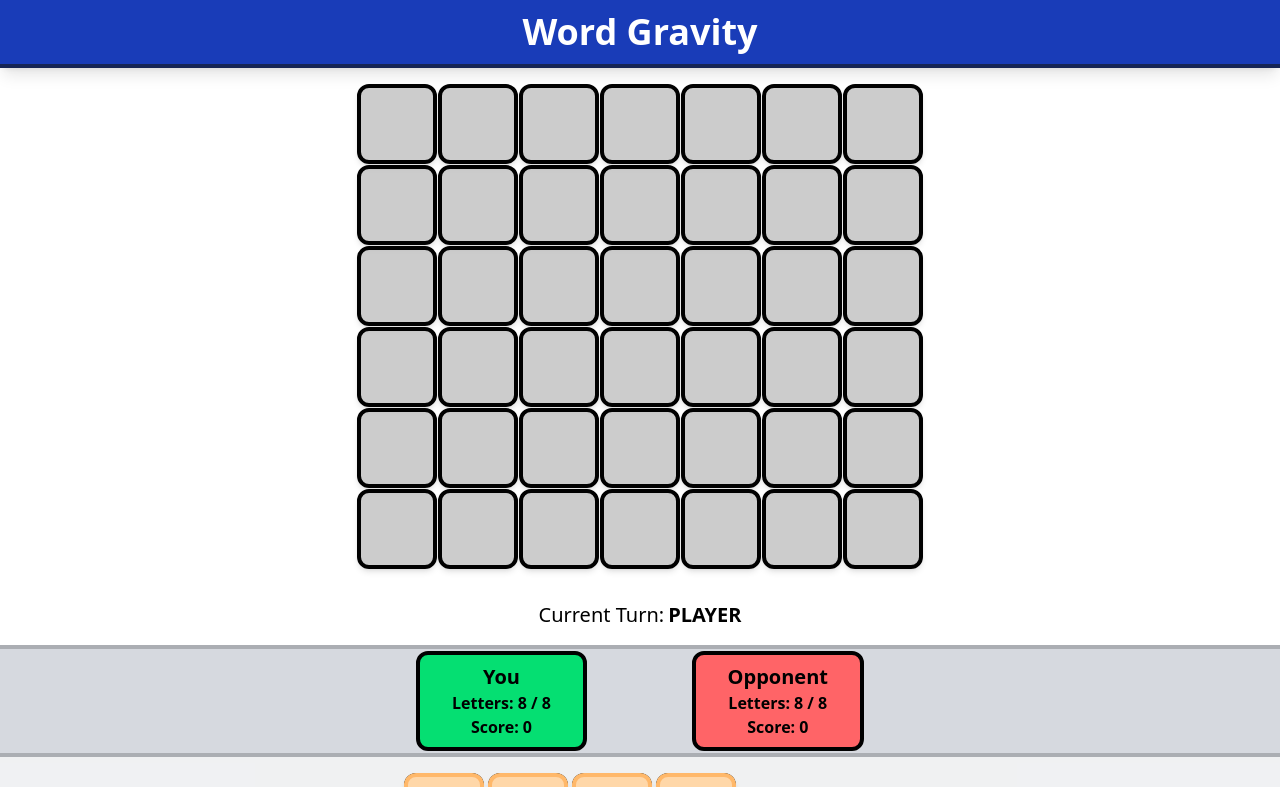
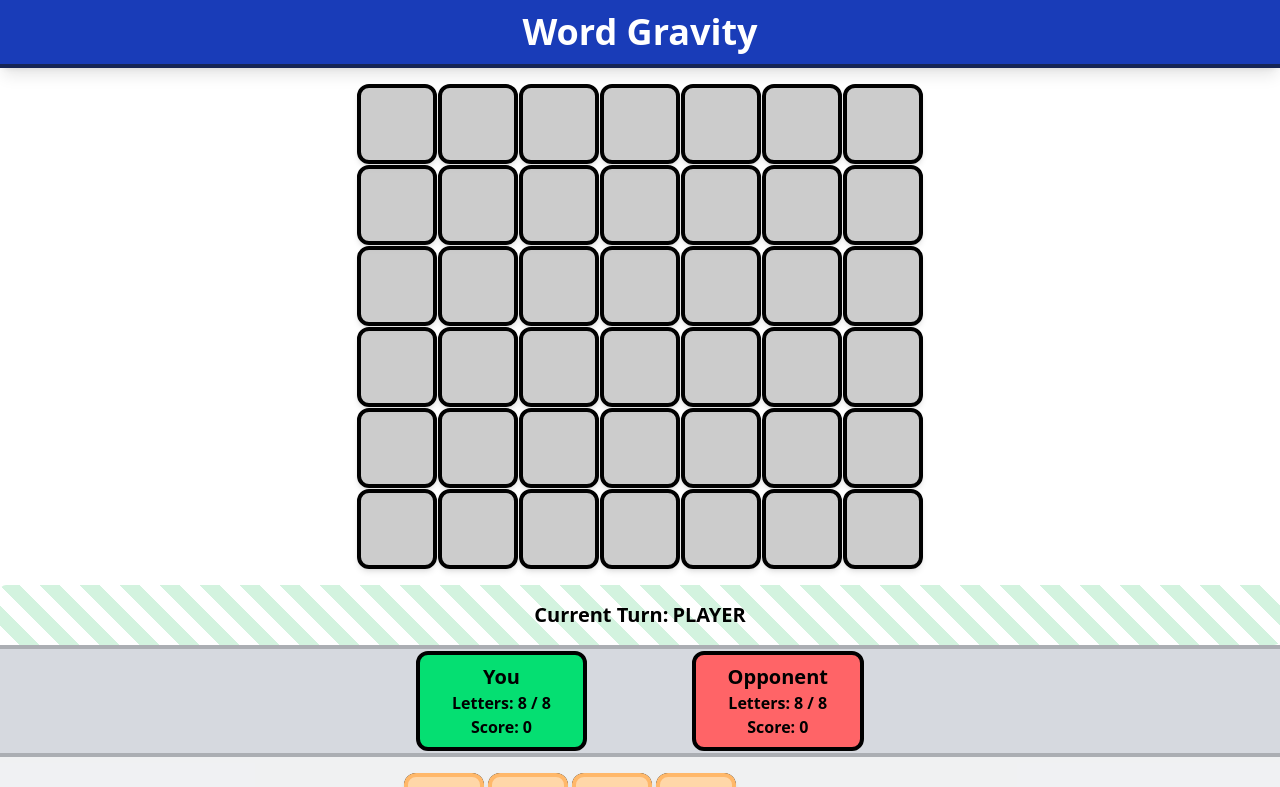
Before and after one commit to xandwr/word-gravity-pure, a SvelteKit app: page / in a window 1280 px wide. Shown: the top 787 px of the page. Built offline with nearby package versions, Linux system fonts and the light colour scheme; no server answers.

Commit message:
Construction banner for player turn element

```diff
--- a/src/routes/+page.svelte
+++ b/src/routes/+page.svelte
@@ -21,20 +21,51 @@
             <WordGrid />
         </div>
 
-        <div class="flex items-center gap-1 text-sm sm:text-base md:text-xl justify-center sm:p-4">
-            <h1 class="">Current Turn:</h1>
-            <h1 class="font-bold uppercase">{gameState.currentPlayerTurn}</h1>
+        <div
+            class="relative flex items-center gap-1 text-sm sm:text-base md:text-xl justify-center sm:p-4 overflow-hidden rounded-md"
+        >
+            <!-- animated caution-tape background -->
+            <div
+                class="absolute inset-0 bg-size-[40px_40px] animate-banner"
+                style="background-image: linear-gradient(45deg, {gameState.currentPlayerTurn === 'player' ? '#22c55e' : '#ef4444'} 25%, transparent 25%, transparent 50%, {gameState.currentPlayerTurn === 'player' ? '#22c55e' : '#ef4444'} 50%, {gameState.currentPlayerTurn === 'player' ? '#22c55e' : '#ef4444'} 75%, transparent 75%, transparent)"
+            ></div>
+
+            <h1 class="relative z-10 font-semibold">Current Turn:</h1>
+            <h1 class="relative z-10 font-bold uppercase">
+                {gameState.currentPlayerTurn}
+            </h1>
         </div>
 
-        <div class="flex justify-center px-2 py-0.5 bg-gray-400/40 border-y-4 border-black/20">
-            <div class="flex flex-col sm:flex-row justify-center sm:justify-between gap-2 sm:gap-4 w-full max-w-md">
+        <div
+            class="flex justify-center px-2 py-0.5 bg-gray-400/40 border-y-4 border-black/20"
+        >
+            <div
+                class="flex flex-col sm:flex-row justify-center sm:justify-between gap-2 sm:gap-4 w-full max-w-md"
+            >
                 <PlayerInfoPanel player="player" />
                 <PlayerInfoPanel player="opponent" />
             </div>
         </div>
 
-        <div class="w-full h-full p-2 sm:p-3 md:p-4 flex justify-center bg-gray-500/10">
+        <div
+            class="w-full h-full p-2 sm:p-3 md:p-4 flex justify-center bg-gray-500/10"
+        >
             <PlayerHand />
         </div>
     </div>
 </main>
+
+<style>
+    @keyframes bannerScroll {
+        from {
+            background-position: 0 0;
+        }
+        to {
+            background-position: 40px 0;
+        }
+    }
+    .animate-banner {
+        animation: bannerScroll 1s linear infinite;
+        opacity: 0.2; /* adjust so text stays readable */
+    }
+</style>
```
